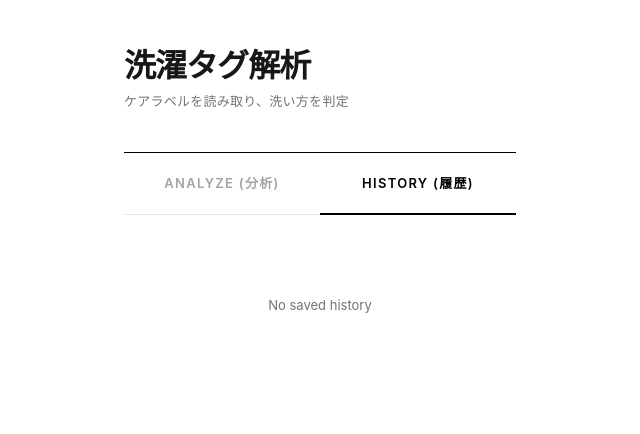
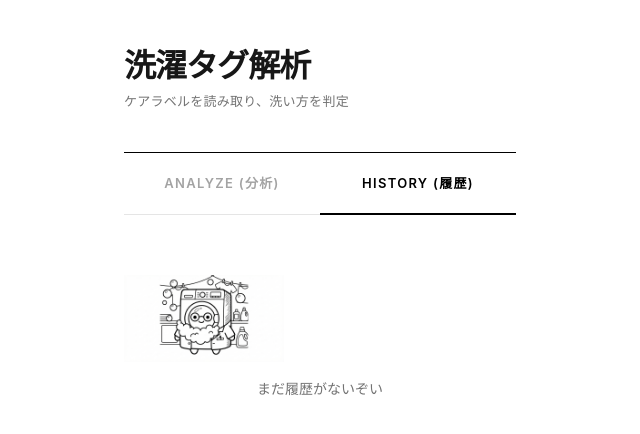
Before and after one commit to yusukec-sudo/washing-machine, a Next.js app: page / in a window 1280 px wide. Both pictures are taken after a click on the button "HISTORY (履歴)". Shown: the top 434 px of the page, without its empty margins (320-960 px from the left). Built offline with nearby package versions, Linux system fonts and the light colour scheme.

Commit message:
Add 洗濯博士 character to result and empty state

```diff
--- a/src/app/globals.css
+++ b/src/app/globals.css
@@ -346,14 +346,32 @@ body {
   color: var(--black);
 }
 
+/* Hakase Character */
+.hakase-result {
+  text-align: center;
+  margin-top: 32px;
+  margin-bottom: -8px;
+}
+
+.hakase-img {
+  width: 120px;
+  height: auto;
+}
+
+.hakase-empty {
+  width: 160px;
+  height: auto;
+  margin-bottom: 16px;
+}
+
 /* Empty */
 .empty-state {
-  padding: 80px 0;
+  padding: 60px 0;
   text-align: center;
 }
 
 .empty-text {
-  font-size: 13px;
+  font-size: 14px;
   color: var(--gray-500);
 }
 
--- a/src/components/HistoryPanel.tsx
+++ b/src/components/HistoryPanel.tsx
@@ -12,7 +12,8 @@ export function HistoryPanel({ history, onDelete, onSelect }: Props) {
   if (history.length === 0) {
     return (
       <div className="empty-state animate-in">
-        <p className="empty-text">No saved history</p>
+        <img src="/hakase.png" alt="洗濯博士" className="hakase-empty" />
+        <p className="empty-text">まだ履歴がないぞい</p>
       </div>
     );
   }
--- a/src/components/ResultDisplay.tsx
+++ b/src/components/ResultDisplay.tsx
@@ -24,6 +24,9 @@ export function ResultDisplay({ result, onSave, canSave }: Props) {
 
   return (
     <div className="animate-in">
+      <div className="hakase-result">
+        <img src="/hakase.png" alt="洗濯博士" className="hakase-img" />
+      </div>
       <div className="result-block">
         {result.detected && result.detected.length > 0 && (
           <div className="result-section">
```
Also changed, not shown: public/hakase.png (added).
